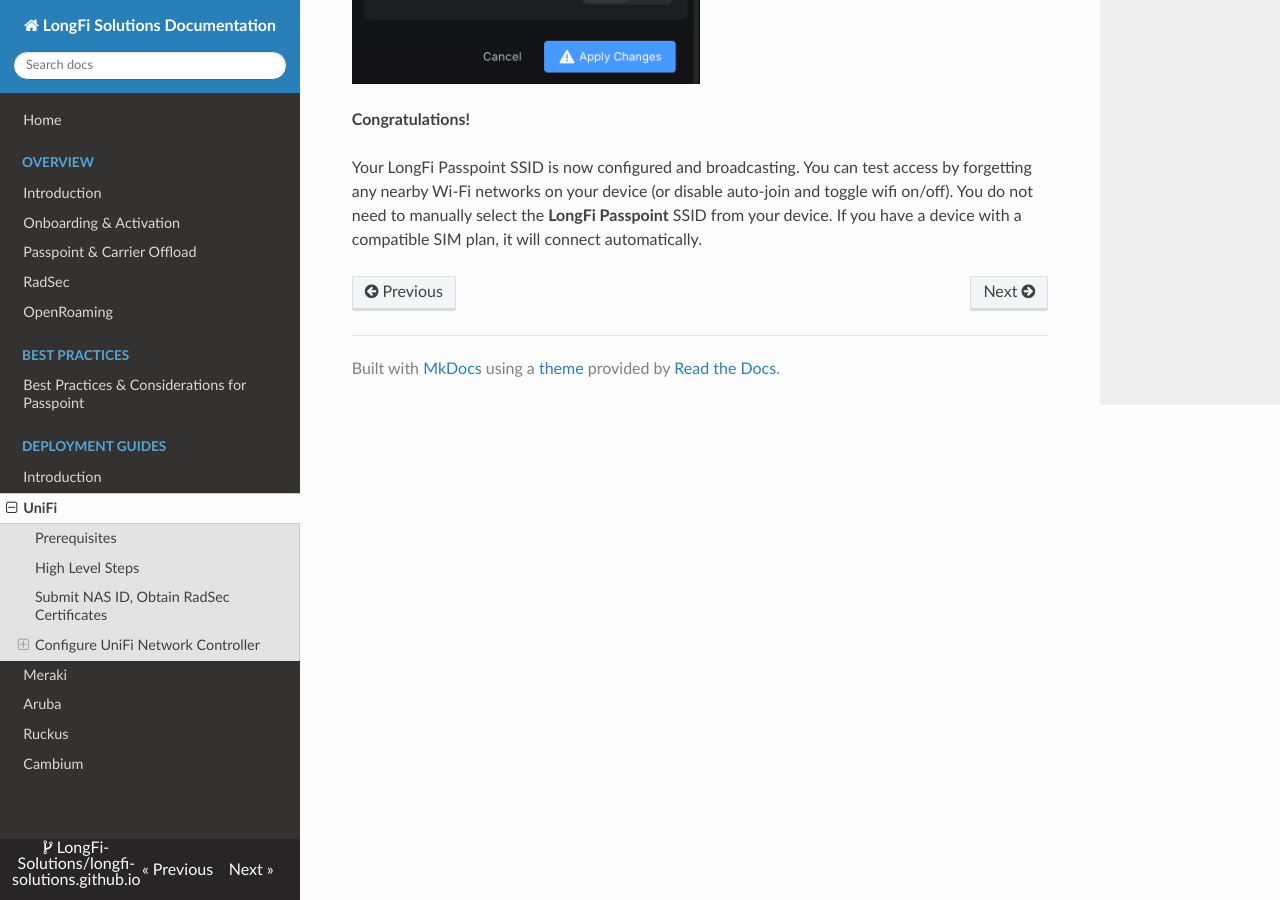
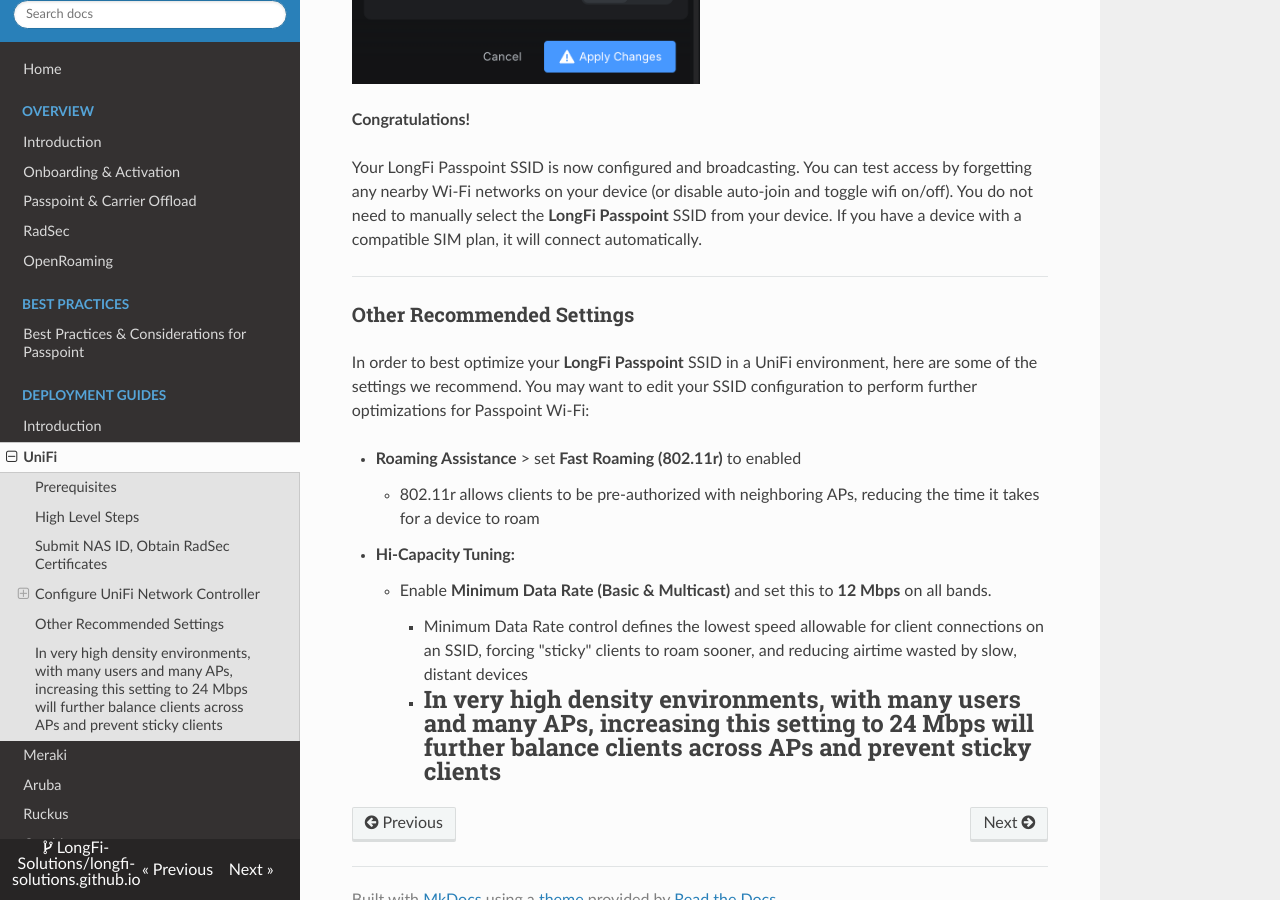
Before and after one commit to LongFi-Solutions/longfi-solutions.github.io, an MkDocs documentation site: the page built from docs/deployment/unifi.md, in a window 1280 px wide and 900 px high, scrolled down 8570 px. Built offline with MkDocs 1.6.1, drawn with Linux system fonts in a browser that asks for light colours; nearby versions of some CDN libraries.

Commit message:
Update Deployment Guides “unifi”

```diff
--- a/docs/deployment/unifi.md
+++ b/docs/deployment/unifi.md
@@ -148,3 +148,17 @@ Navigate to the Settings in the sidebar, choose WiFi, then press Create New
 **Congratulations!**
 
 Your LongFi Passpoint SSID is now configured and broadcasting.  You can test access by forgetting any nearby Wi-Fi networks on your device (or disable auto-join and toggle wifi on/off).  You do not need to manually select the **LongFi Passpoint** SSID from your device.  If you have a device with a compatible SIM plan, it will connect automatically.
+
+***
+
+### Other Recommended Settings
+
+In order to best optimize your **LongFi Passpoint** SSID in a UniFi environment, here are some of the settings we recommend.  You may want to edit your SSID configuration to perform further optimizations for Passpoint Wi-Fi:
+
+- **Roaming Assistance** > set **Fast Roaming (802.11r)** to enabled
+    - 802.11r allows clients to be pre-authorized with neighboring APs, reducing the time it takes for a device to roam
+- **Hi-Capacity Tuning:**
+    - Enable **Minimum Data Rate (Basic & Multicast)** and set this to **12 Mbps** on all bands.
+        - Minimum Data Rate control defines the lowest speed allowable for client connections on an SSID, forcing "sticky" clients to roam sooner, and reducing airtime wasted by slow, distant devices
+        - In very high density environments, with many users and many APs, increasing this setting to 24 Mbps will further balance clients across APs and prevent sticky clients
+    -
```
